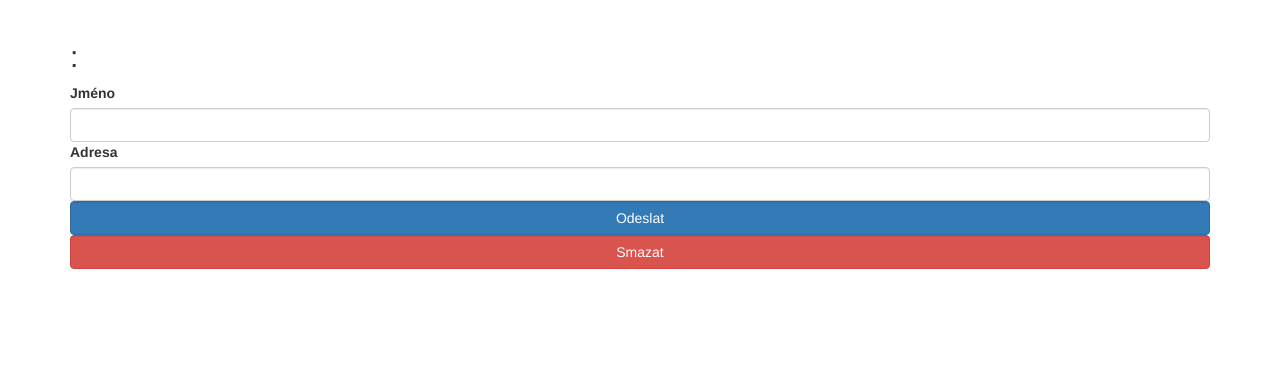
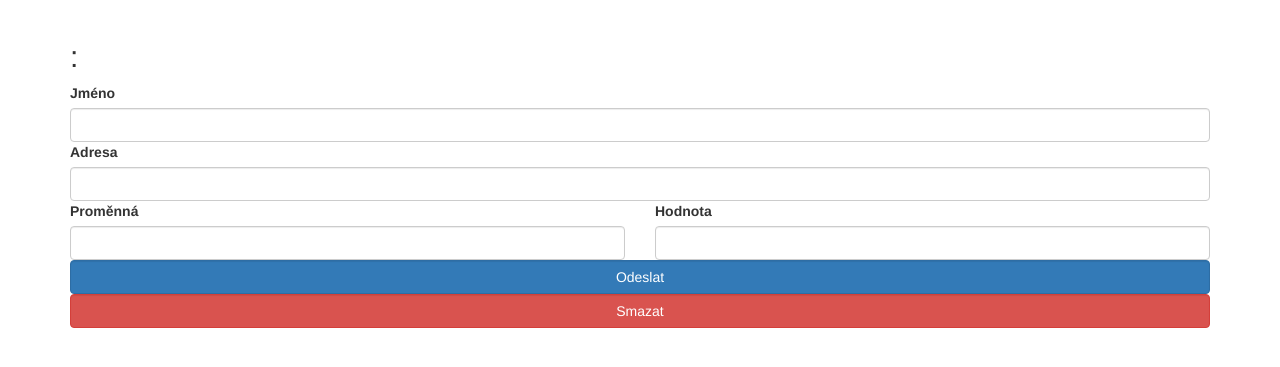
Before and after one commit to urbanecm/wmcz-newletters, a Python web app: template src/templates/maillist_member.html in a window 1280 px wide. Shown: the part 52-419 px from the top of the page. Run offline with Jinja, Linux system fonts and the light colour scheme; the template is opened without the code that fills it, so the values that code supplies are empty; some libraries are stand-ins or nearby versions.

Commit message:
Support variables

```diff
--- a/src/templates/maillist_member.html
+++ b/src/templates/maillist_member.html
@@ -9,6 +9,31 @@
         <input type="text" name="name" id="name" class="form-control" value="{{member.name}}">
         <label for="address">Adresa</label>
         <input type="text" name="address" id="address" class="form-control" value="{{member.address}}">
+        <div class="variables">
+            {% for var in member.vars %}
+            <div class="row">
+                <input type="hidden" name="variable" value="{{var}}">
+                <div class="col-sm-6">
+                    <label for="variable-{{var}}">Proměnná</label>
+                    <input type="text" name="variable-{{var}}" id="variable-{{var}}" class="form-control" value="{{var}}">
+                </div>
+                <div class="col-sm-6">
+                    <label for="value-{{var}}">Hodnota</label>
+                    <input type="text" name="value-{{var}}" id="value-{{var}}" class="form-control" value="{{member.vars[var]}}">
+                </div>
+            </div>
+            {% endfor %}
+            <div class="row">
+                <div class="col-sm-6">
+                    <label for="variable-new">Proměnná</label>
+                    <input type="text" name="variable-new" id="variable-new" class="form-control">
+                </div>
+                <div class="col-sm-6">
+                    <label for="value-new">Hodnota</label>
+                    <input type="text" name="value-new" id="value-new" class="form-control">
+                </div>
+            </div>
+        </div>
         <input type="submit" value="Odeslat" class="btn btn-primary form-control">
     </form>
     <form method="post">
```
Also changed, not shown: src/app.py (+14 -2 lines), src/templates/maillist.html (+14 -0 lines).
